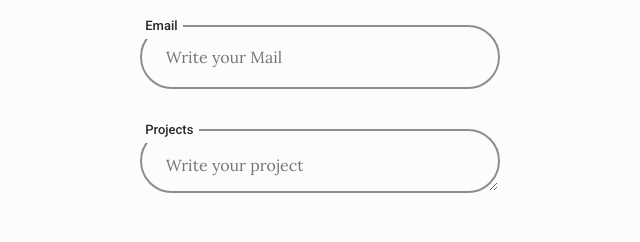
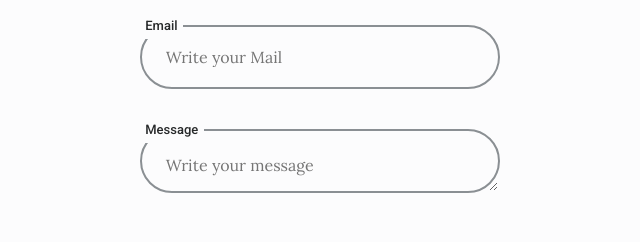
Before and after one commit to the-sampad/the-sampad.github.io, a plain HTML site: page index.html in a window 1280 px wide. Shown: the part 3892-4134 px from the top of the page, 498-1138 px from the left. Drawn offline with nearby package versions, Linux system fonts and the light colour scheme.

Commit message:
Update index.html

```diff
--- a/index.html
+++ b/index.html
@@ -562,8 +562,8 @@
                                 <input type="email" name="user_email" required placeholder="Write your Mail" class="contact__form-input" id="contact-email">
                             </div>
                             <div class=" contact__form-div contact--form-area">
-                                <label class=" contact__form-tag">Projects</label>
-                                <textarea name="user_project" placeholder="Write your project" id="contact-project" class="contact__form-input"></textarea>
+                                <label class=" contact__form-tag">Message</label>
+                                <textarea name="user_project" placeholder="Write your message" id="contact-project" class="contact__form-input"></textarea>
                             </div>
 
                             <p class="contact__message" id="contact-message"></p>
```
